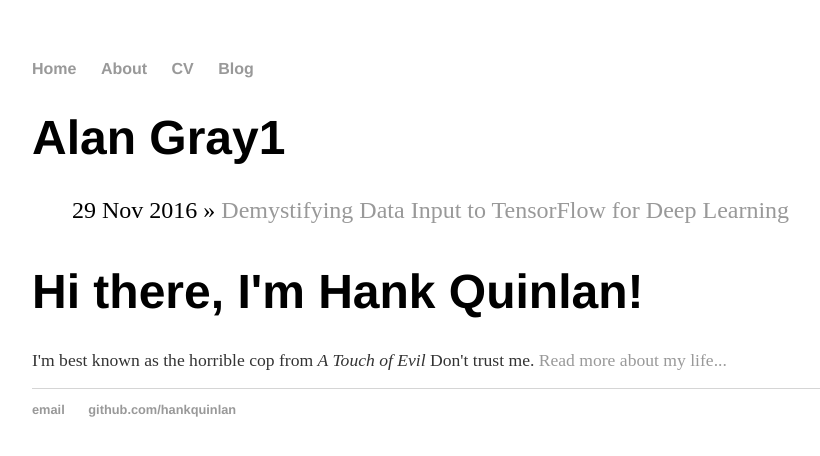
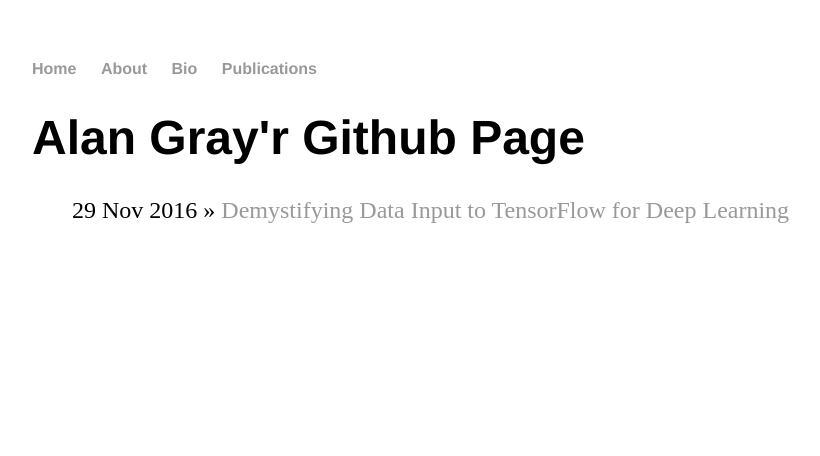
Before and after one commit to agray3/agray3.github.io, a Jekyll site: the page built from index.html, in a window 1280 px wide. Shown: the top 456 px of the page, without its empty margins (160-980 px from the left). Built offline with Jekyll 4.4.1, drawn with Linux system fonts in a browser that asks for light colours.

Commit message:
setting up home page

```diff
--- a/_layouts/default.html
+++ b/_layouts/default.html
@@ -10,8 +10,8 @@
 	    		<ul>
 	        		<li><a href="/">Home</a></li>
 		        	<li><a href="/about">About</a></li>
-	        		<li><a href="/cv">CV</a></li>
-	        		<li><a href="/blog">Blog</a></li>
+	        		<li><a href="https://www.epcc.ed.ac.uk/about/staff/dr-alan-gray" target="_blank">Bio</a></li>
+	        		<li><a href="http://www.research.ed.ac.uk/portal/en/persons/alan-gray%28e57944c2-0837-49ad-b21a-058a5cdd2d5f%29/publications.html" target="_blank">Publications</a></li>
 	    		</ul>
 			</nav>
 			<div class="container">
@@ -19,11 +19,12 @@
 			{{ content }}
 
 			</div><!-- /.container -->
-			<footer>
+<!--			<footer>
 	    		<ul>
 	        		<li><a href="mailto:hankquinlanhub@gmail.com">email</a></li>
 	        		<li><a href="https://github.com/hankquinlan">github.com/hankquinlan</a></li>
 				</ul>
 			</footer>
+-->
 		</body>
 	</html>
--- a/index.html
+++ b/index.html
@@ -1,6 +1,6 @@
 ---
 layout: default
-title: Alan Gray1
+title: Alan Gray'r Github Page
 ---
 <h1>{{ page.title }}</h1>
 <ul class="posts">
@@ -10,6 +10,4 @@ title: Alan Gray1
 </ul>
 
 <div class="blurb">
-	<h1>Hi there, I'm Hank Quinlan!</h1>
-	<p>I'm best known as the horrible cop from <em>A Touch of Evil</em> Don't trust me. <a href="/about">Read more about my life...</a></p>
 </div><!-- /.blurb -->
```
